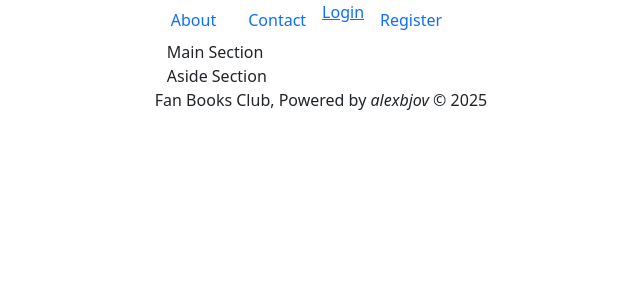
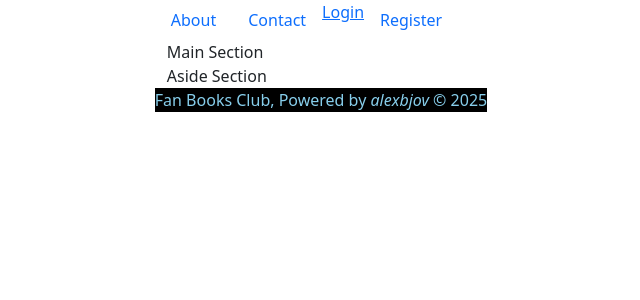
Before and after one commit to alexbjov/Angular-Project-2025, an Angular app: page / in a window 1280 px wide. Shown: the top 300 px of the page, without its empty margins (319-959 px from the left). Built offline with nearby package versions, Linux system fonts and the light colour scheme.

Commit message:
Improve footer

```diff
--- a/src/app/shared/footer/footer.css
+++ b/src/app/shared/footer/footer.css
@@ -1,3 +1,9 @@
+footer {
+  background-color: black;
+  color: skyblue;
+  text-align: center;
+}
+
 span {
   font-style: italic;
   font-size: medium;
```
